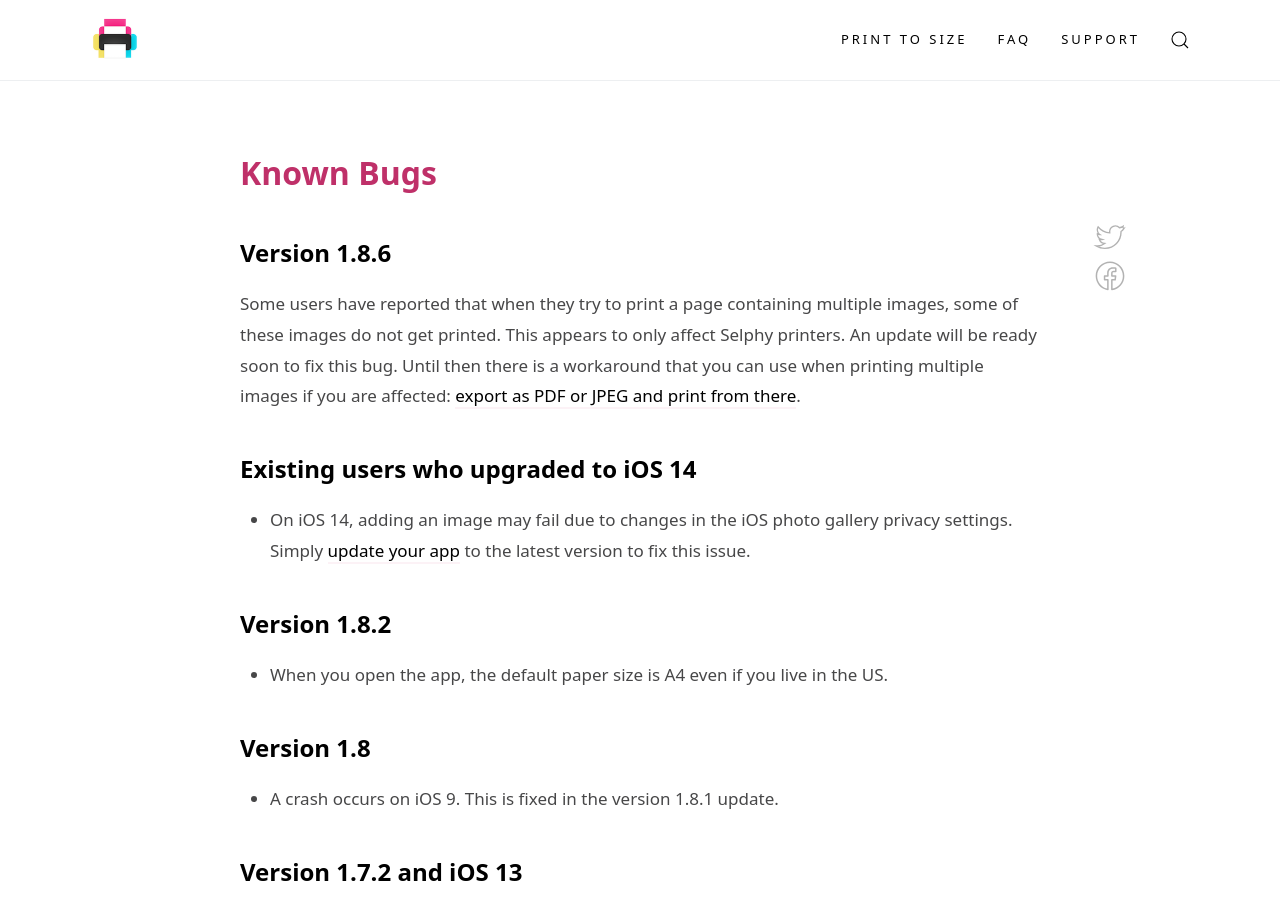
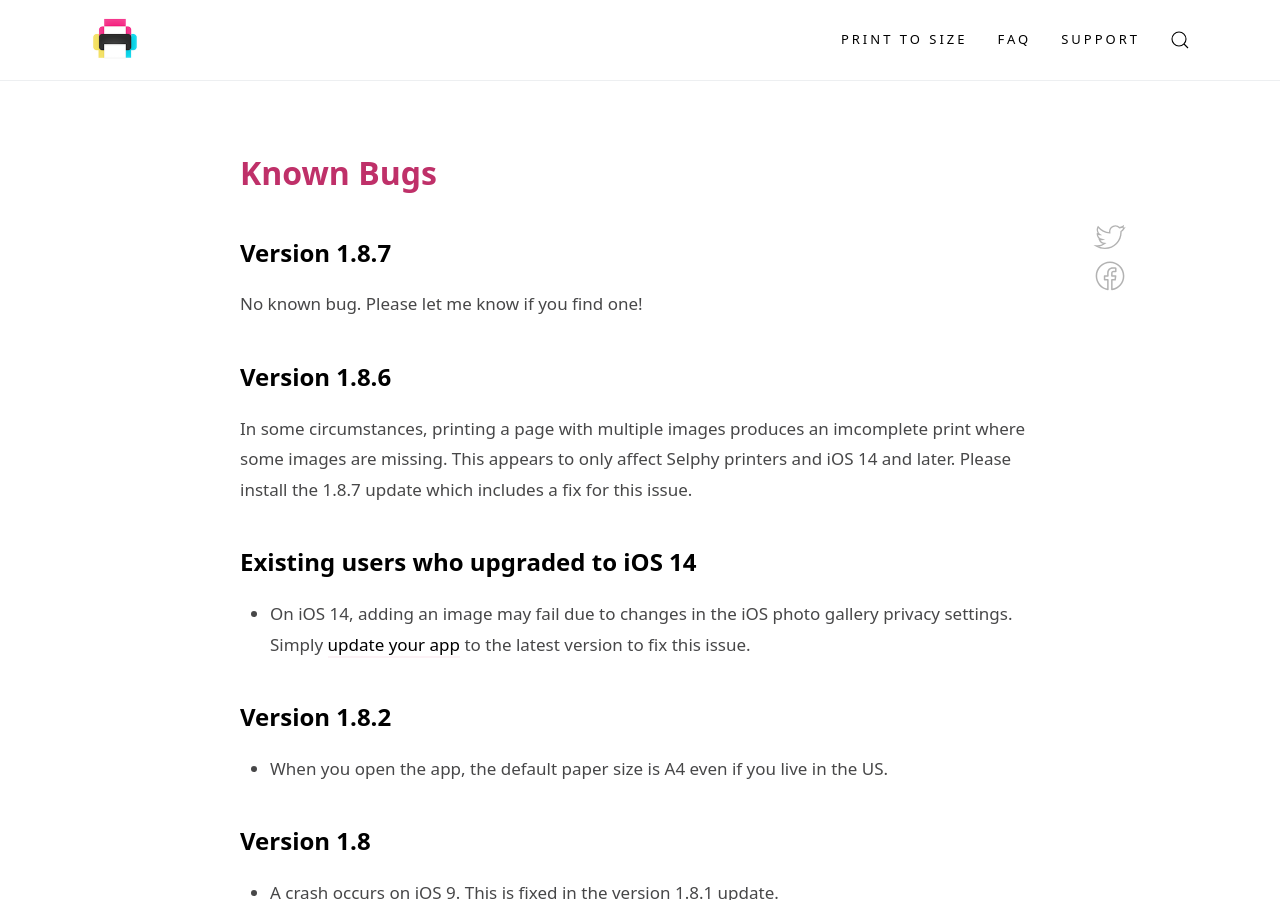
Before and after one commit to Clafou/support.print, a Jekyll site: the page built from _posts/2019-03-06-known-bugs.md, in a window 1280 px wide and 900 px high. Built offline with Jekyll 4.4.1, drawn with Linux system fonts in a browser that asks for light colours.

Commit message:
Updated the known bugs

```diff
--- a/_posts/2019-03-06-known-bugs.md
+++ b/_posts/2019-03-06-known-bugs.md
@@ -3,9 +3,13 @@ layout: post
 title: Known Bugs
 categories: [Troubleshooting]
 ---
+### Version 1.8.7
+
+No known bug. Please let me know if you find one!
+
 ### Version 1.8.6
 
-Some users have reported that when they try to print a page containing multiple images, some of these images do not get printed. This appears to only affect Selphy printers. An update will be ready soon to fix this bug. Until then there is a workaround that you can use when printing multiple images if you are affected: [export as PDF or JPEG and print from there](https://support.printtosize.com/printing-outside-the-app/).
+In some circumstances, printing a page with multiple images produces an imcomplete print where some images are missing. This appears to only affect Selphy printers and iOS 14 and later. Please install the 1.8.7 update which includes a fix for this issue.
 
 ### Existing users who upgraded to iOS 14
 
```
